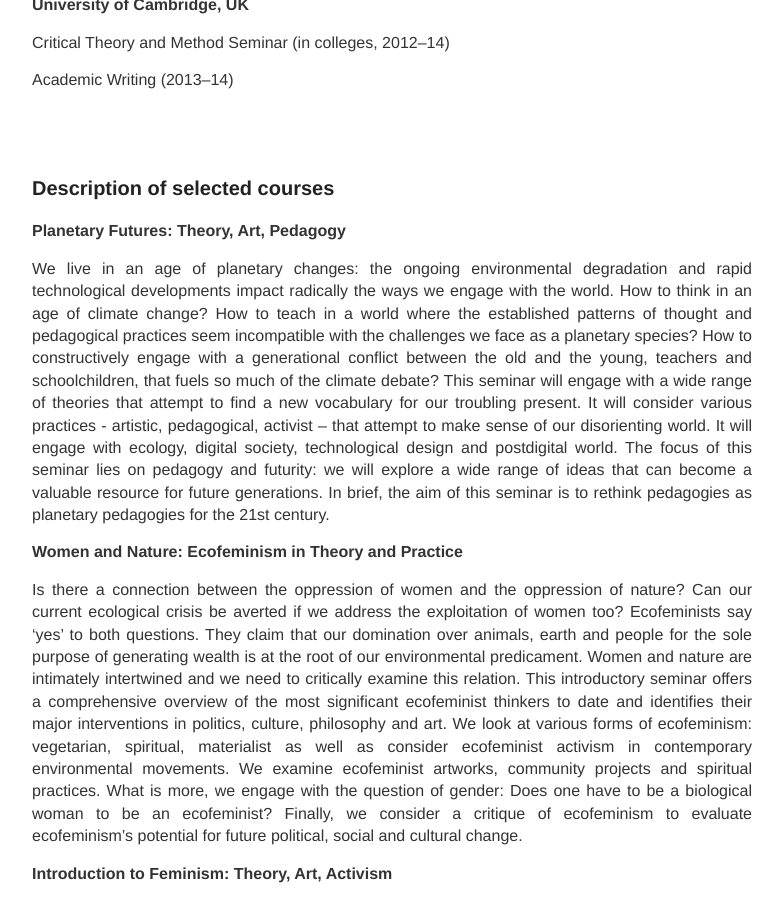
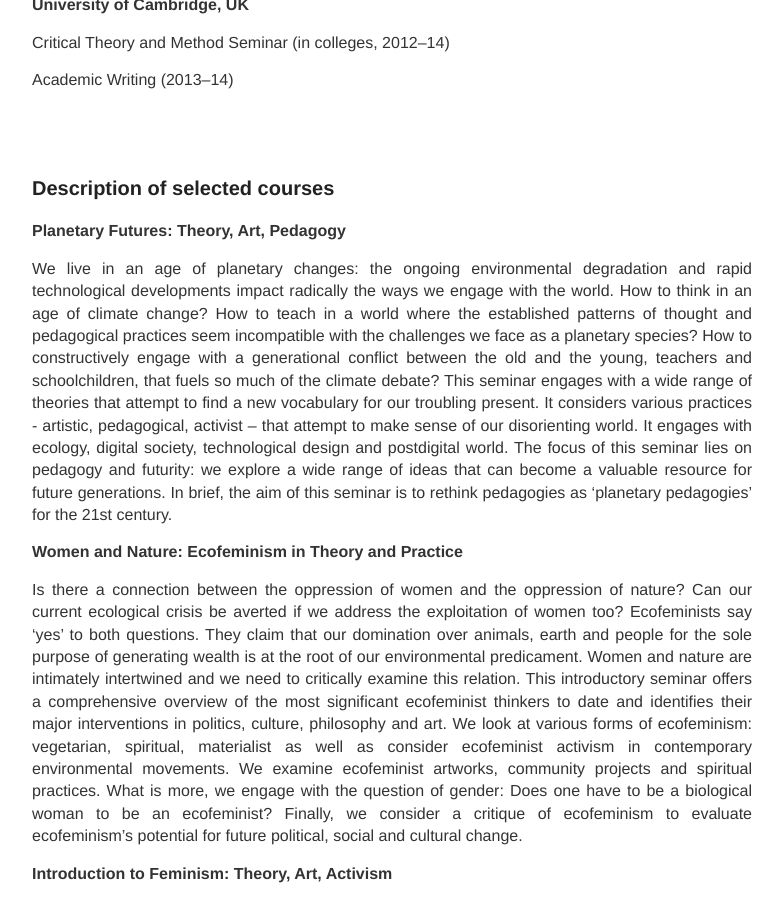
Before and after one commit to IJanicka/IJanicka.github.io, a Jekyll site: the page built from teaching.md, in a window 1280 px wide and 900 px high, scrolled down 919 px. Shown: the whole window, without its empty margins (248-1031 px from the left). Built offline with Jekyll 4.4.1, drawn with Linux system fonts in a browser that asks for light colours.

Commit message:
Update teaching.md

```diff
--- a/teaching.md
+++ b/teaching.md
@@ -47,7 +47,7 @@ Academic Writing (2013–14)<br>
 
 **Planetary Futures: Theory, Art, Pedagogy**
 
-We live in an age of planetary changes: the ongoing environmental degradation and rapid technological developments impact radically the ways we engage with the world. How to think in an age of climate change? How to teach in a world where the established patterns of thought and pedagogical practices seem incompatible with the challenges we face as a planetary species? How to constructively engage with a generational conflict between the old and the young, teachers and schoolchildren, that fuels so much of the climate debate? This seminar will engage with a wide range of theories that attempt to find a new vocabulary for our troubling present. It will consider various practices - artistic, pedagogical, activist – that attempt to make sense of our disorienting world. It will engage with ecology, digital society, technological design and postdigital world. The focus of this seminar lies on pedagogy and futurity: we will explore a wide range of ideas that can become a valuable resource for future generations. In brief, the aim of this seminar is to rethink pedagogies as planetary pedagogies for the 21st century.
+We live in an age of planetary changes: the ongoing environmental degradation and rapid technological developments impact radically the ways we engage with the world. How to think in an age of climate change? How to teach in a world where the established patterns of thought and pedagogical practices seem incompatible with the challenges we face as a planetary species? How to constructively engage with a generational conflict between the old and the young, teachers and schoolchildren, that fuels so much of the climate debate? This seminar engages with a wide range of theories that attempt to find a new vocabulary for our troubling present. It considers various practices - artistic, pedagogical, activist – that attempt to make sense of our disorienting world. It engages with ecology, digital society, technological design and postdigital world. The focus of this seminar lies on pedagogy and futurity: we explore a wide range of ideas that can become a valuable resource for future generations. In brief, the aim of this seminar is to rethink pedagogies as 'planetary pedagogies' for the 21st century.
 
 **Women and Nature: Ecofeminism in Theory and Practice**
 
```
